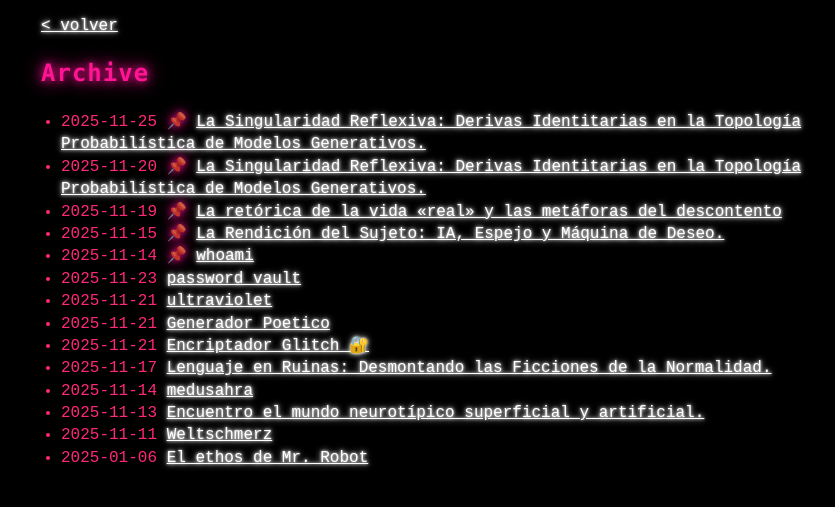
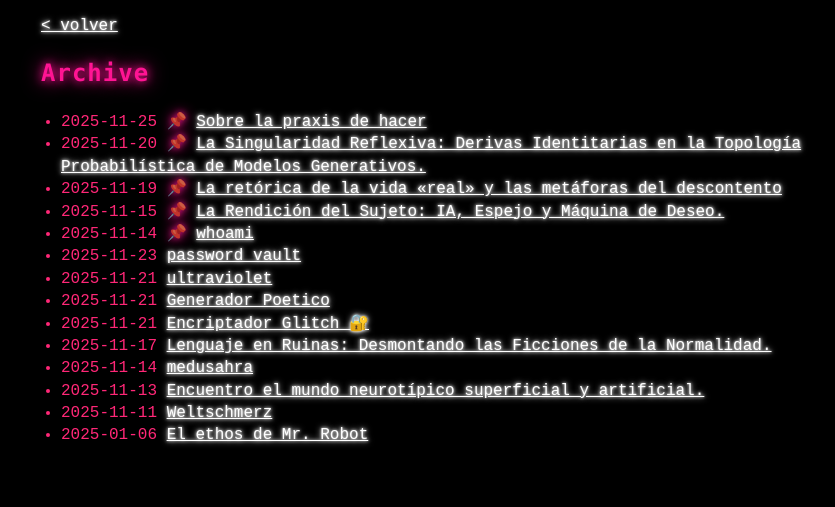
Before and after one commit to medusahra/medusahra.github.io, a Jekyll site: the page built from archive.md, in a window 1280 px wide. Shown: the top 507 px of the page, without its empty margins (199-1034 px from the left). Built offline with Jekyll 4.4.1, drawn with Linux system fonts in a browser that asks for light colours.

Commit message:
Update 2025-11-25-sobrelapraxisdehacer.md

```diff
--- a/_posts/2025-11-25-sobrelapraxisdehacer.md
+++ b/_posts/2025-11-25-sobrelapraxisdehacer.md
@@ -1,6 +1,6 @@
 ---
 layout: default
-title: "La Singularidad Reflexiva: Derivas Identitarias en la Topología Probabilística de Modelos Generativos."
+title: " Sobre la praxis de hacer "
 date: 2025-11-25
 pinned: true
 ---
```
